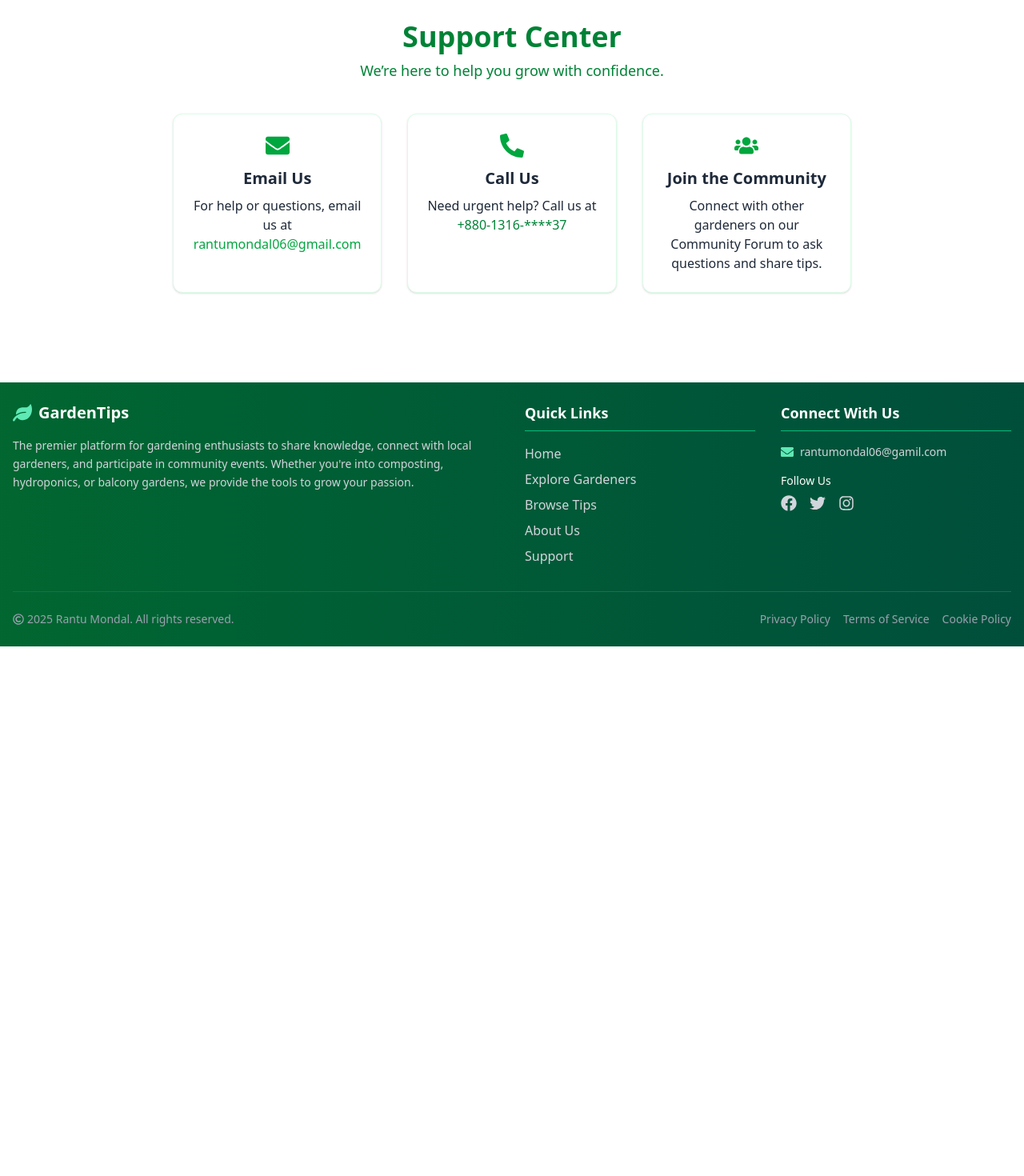
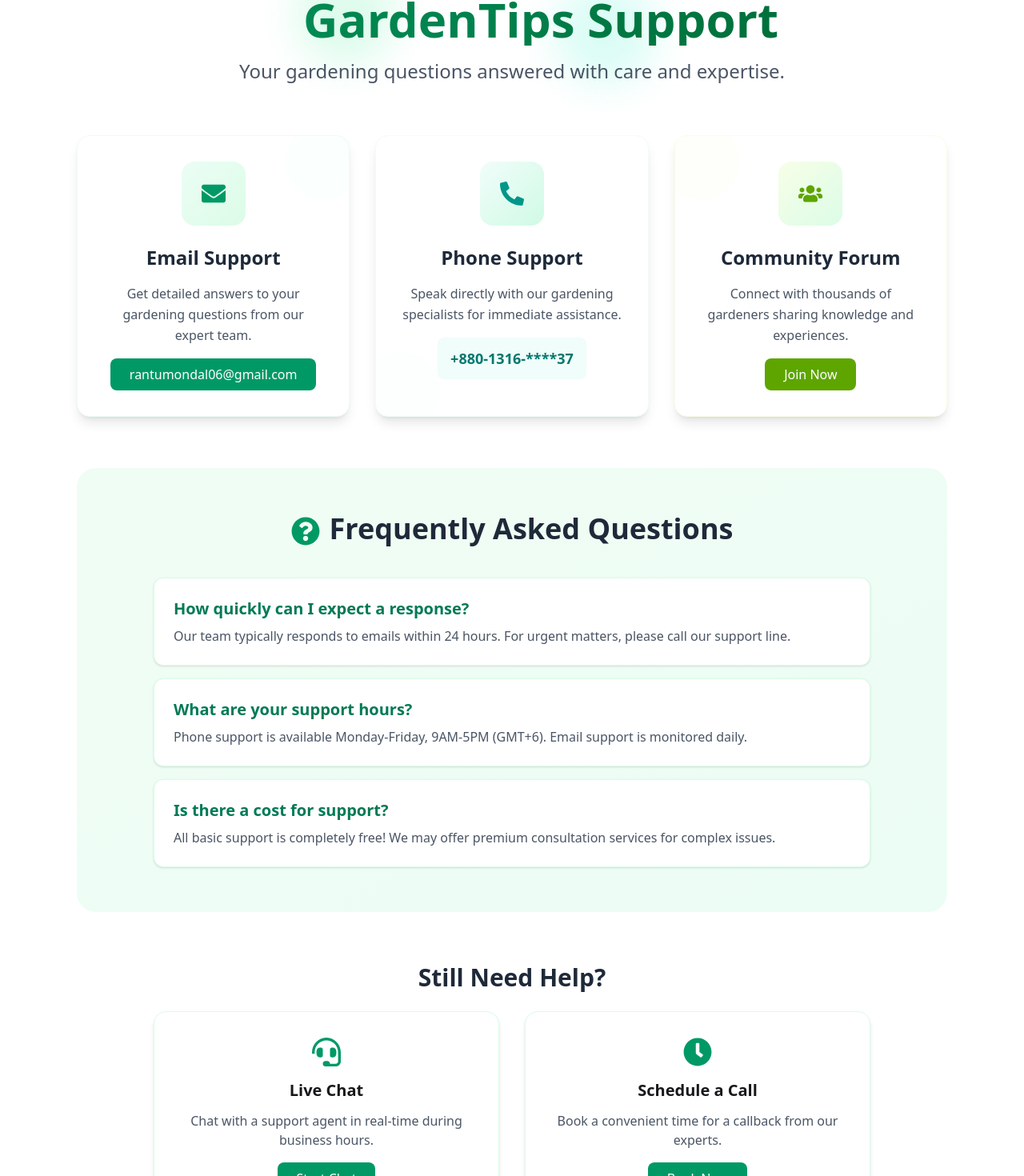
Before and after one commit to rantu01/garden-tips, a React (Vite) app: page /support in a window 1280 px wide. Shown: the part 174-1644 px from the top of the page at 80% size. Before the commit the page ends 982 px from the top, so only its background shows below. Built offline with nearby package versions, Linux system fonts and the light colour scheme; no server answers.

Commit message:
support page updated

```diff
--- a/src/components/Support.jsx
+++ b/src/components/Support.jsx
@@ -1,49 +1,144 @@
 import React from "react";
 import { Helmet } from "react-helmet";
-import { FaPhoneAlt, FaEnvelope, FaQuestionCircle, FaUsers } from "react-icons/fa";
+import { FaPhoneAlt, FaEnvelope, FaQuestionCircle, FaUsers, FaHeadset, FaClock, FaComments } from "react-icons/fa";
+import { MdOutlineContactSupport } from "react-icons/md";
 
 const Support = () => {
   return (
-    <div className="max-w-4xl mx-auto px-6 text-gray-800 mt-24">
+    <div className="max-w-6xl mx-auto px-4 sm:px-6 lg:px-8 py-16">
       <Helmet>
         <title>Support | GardenTips</title>
+        <meta name="description" content="Get help from GardenTips support team. Contact us via email, phone, or join our community forum for gardening assistance." />
       </Helmet>
 
-      <div className="text-center mb-10">
-        <h1 className="text-4xl font-bold text-green-700 mb-2">Support Center</h1>
-        <p className="text-lg text-green-700">We’re here to help you grow with confidence.</p>
+      {/* Hero Section */}
+      <div className="text-center mb-16 relative">
+        <div className="absolute -top-10 left-1/4 w-32 h-32 bg-emerald-100 rounded-full mix-blend-multiply filter blur-xl opacity-70 animate-blob"></div>
+        <div className="absolute bottom-0 right-1/3 w-32 h-32 bg-teal-100 rounded-full mix-blend-multiply filter blur-xl opacity-70 animate-blob animation-delay-2000"></div>
+
+        <h1 className="text-5xl md:text-6xl font-extrabold mb-4 text-transparent bg-clip-text bg-gradient-to-r from-emerald-600 to-green-800">
+          <MdOutlineContactSupport className="inline mr-3 -mt-2" />
+          GardenTips Support
+        </h1>
+        <p className="text-xl md:text-2xl text-gray-600 max-w-3xl mx-auto">
+          Your gardening questions answered with care and expertise.
+        </p>
       </div>
 
-      <div className="grid md:grid-cols-3 gap-8">
-        {/* Contact Email */}
-        <div className="bg-white border border-green-100 shadow-sm rounded-xl p-6 text-center">
-          <FaEnvelope className="text-3xl text-green-600 mx-auto mb-3" />
-          <h3 className="text-xl font-semibold mb-2">Email Us</h3>
-          <p>
-            For help or questions, email us at <br />
-            <a href="mailto:support@gardentips.com" className="text-green-600 font-medium hover:underline">
+      {/* Support Options */}
+      <div className="grid md:grid-cols-3 gap-8 mb-16">
+        {/* Email Support */}
+        <div className="group bg-white rounded-2xl shadow-lg hover:shadow-xl p-8 border border-emerald-50 hover:border-emerald-100 transition-all duration-300 transform hover:-translate-y-2 text-center relative overflow-hidden">
+          <div className="absolute -top-4 -right-4 w-24 h-24 bg-emerald-50 rounded-full opacity-20"></div>
+          <div className="relative z-10">
+            <div className="w-20 h-20 bg-gradient-to-br from-emerald-50 to-green-100 rounded-2xl flex items-center justify-center mx-auto mb-6 group-hover:rotate-6 transition-transform duration-300">
+              <FaEnvelope className="text-3xl text-emerald-600" />
+            </div>
+            <h3 className="text-2xl font-bold text-gray-800 mb-4">Email Support</h3>
+            <p className="text-gray-600 mb-4 leading-relaxed">
+              Get detailed answers to your gardening questions from our expert team.
+            </p>
+            <a
+              href="mailto:rantumondal06@gmail.com"
+              className="inline-block px-6 py-2 bg-emerald-600 text-white rounded-lg hover:bg-emerald-700 transition-colors duration-300 font-medium"
+            >
               rantumondal06@gmail.com
             </a>
-          </p>
+          </div>
         </div>
 
         {/* Phone Support */}
-        <div className="bg-white border border-green-100 shadow-sm rounded-xl p-6 text-center">
-          <FaPhoneAlt className="text-3xl text-green-600 mx-auto mb-3" />
-          <h3 className="text-xl font-semibold mb-2">Call Us</h3>
-          <p>
-            Need urgent help? Call us at <br />
-            <span className="text-green-700 font-medium">+880-1316-****37</span>
-          </p>
+        <div className="group bg-white rounded-2xl shadow-lg hover:shadow-xl p-8 border border-teal-50 hover:border-teal-100 transition-all duration-300 transform hover:-translate-y-2 text-center relative overflow-hidden">
+          <div className="absolute -bottom-4 -left-4 w-24 h-24 bg-teal-50 rounded-full opacity-20"></div>
+          <div className="relative z-10">
+            <div className="w-20 h-20 bg-gradient-to-br from-teal-50 to-emerald-100 rounded-2xl flex items-center justify-center mx-auto mb-6 group-hover:-rotate-6 transition-transform duration-300">
+              <FaPhoneAlt className="text-3xl text-teal-600" />
+            </div>
+            <h3 className="text-2xl font-bold text-gray-800 mb-4">Phone Support</h3>
+            <p className="text-gray-600 mb-4 leading-relaxed">
+              Speak directly with our gardening specialists for immediate assistance.
+            </p>
+            <div className="bg-teal-50 px-4 py-3 rounded-lg inline-block">
+              <span className="text-teal-700 font-semibold text-lg">+880-1316-****37</span>
+            </div>
+          </div>
         </div>
 
         {/* Community Forum */}
-        <div className="bg-white border border-green-100 shadow-sm rounded-xl p-6 text-center">
-          <FaUsers className="text-3xl text-green-600 mx-auto mb-3" />
-          <h3 className="text-xl font-semibold mb-2">Join the Community</h3>
-          <p>
-            Connect with other gardeners on our Community Forum to ask questions and share tips.
-          </p>
+        <div className="group bg-white rounded-2xl shadow-lg hover:shadow-xl p-8 border border-lime-50 hover:border-lime-100 transition-all duration-300 transform hover:-translate-y-2 text-center relative overflow-hidden">
+          <div className="absolute -top-4 -left-4 w-24 h-24 bg-lime-50 rounded-full opacity-20"></div>
+          <div className="relative z-10">
+            <div className="w-20 h-20 bg-gradient-to-br from-lime-50 to-green-100 rounded-2xl flex items-center justify-center mx-auto mb-6 group-hover:rotate-3 transition-transform duration-300">
+              <FaUsers className="text-3xl text-lime-600" />
+            </div>
+            <h3 className="text-2xl font-bold text-gray-800 mb-4">Community Forum</h3>
+            <p className="text-gray-600 mb-4 leading-relaxed">
+              Connect with thousands of gardeners sharing knowledge and experiences.
+            </p>
+            <button className="inline-block px-6 py-2 bg-lime-600 text-white rounded-lg hover:bg-lime-700 transition-colors duration-300 font-medium">
+              Join Now
+            </button>
+          </div>
+        </div>
+      </div>
+
+      {/* FAQ Section */}
+      <div className="bg-gradient-to-br from-green-50 to-emerald-50 rounded-3xl p-10 md:p-14 mb-16">
+        <div className="max-w-4xl mx-auto">
+          <h2 className="text-3xl md:text-4xl font-bold text-center mb-10 text-gray-800">
+            <FaQuestionCircle className="inline mr-3 text-emerald-600" />
+            Frequently Asked Questions
+          </h2>
+
+          <div className="space-y-4">
+            <div className="bg-white p-6 rounded-xl shadow-sm border border-green-100">
+              <h3 className="text-xl font-semibold text-emerald-700 mb-2">How quickly can I expect a response?</h3>
+              <p className="text-gray-600">
+                Our team typically responds to emails within 24 hours. For urgent matters, please call our support line.
+              </p>
+            </div>
+
+            <div className="bg-white p-6 rounded-xl shadow-sm border border-green-100">
+              <h3 className="text-xl font-semibold text-emerald-700 mb-2">What are your support hours?</h3>
+              <p className="text-gray-600">
+                Phone support is available Monday-Friday, 9AM-5PM (GMT+6). Email support is monitored daily.
+              </p>
+            </div>
+
+            <div className="bg-white p-6 rounded-xl shadow-sm border border-green-100">
+              <h3 className="text-xl font-semibold text-emerald-700 mb-2">Is there a cost for support?</h3>
+              <p className="text-gray-600">
+                All basic support is completely free! We may offer premium consultation services for complex issues.
+              </p>
+            </div>
+          </div>
+        </div>
+      </div>
+
+      {/* Additional Help Section */}
+      <div className="text-center">
+        <h2 className="text-3xl font-bold text-gray-800 mb-6">Still Need Help?</h2>
+        <div className="grid md:grid-cols-2 gap-8 max-w-4xl mx-auto">
+          <div className="bg-white p-8 rounded-2xl shadow-md border border-green-100">
+            <FaHeadset className="text-4xl text-emerald-600 mx-auto mb-4" />
+            <h3 className="text-xl font-semibold mb-3">Live Chat</h3>
+            <p className="text-gray-600 mb-4">
+              Chat with a support agent in real-time during business hours.
+            </p>
+            <button className="bg-emerald-600 text-white px-6 py-2 rounded-lg hover:bg-emerald-700 transition-colors">
+              Start Chat
+            </button>
+          </div>
+          <div className="bg-white p-8 rounded-2xl shadow-md border border-green-100">
+            <FaClock className="text-4xl text-emerald-600 mx-auto mb-4" />
+            <h3 className="text-xl font-semibold mb-3">Schedule a Call</h3>
+            <p className="text-gray-600 mb-4">
+              Book a convenient time for a callback from our experts.
+            </p>
+            <button className="bg-emerald-600 text-white px-6 py-2 rounded-lg hover:bg-emerald-700 transition-colors">
+              Book Now
+            </button>
+          </div>
         </div>
       </div>
     </div>
```
